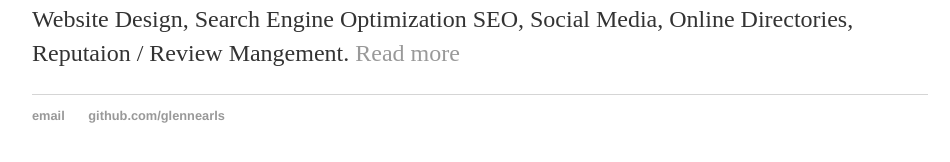
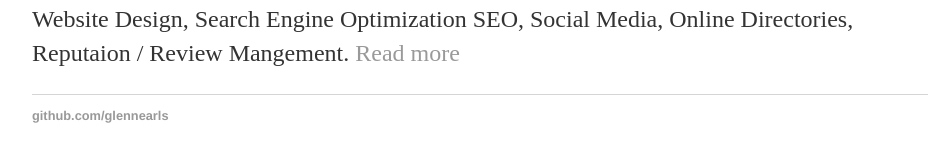
Before and after one commit to GlennEarls/glennearls.github.io, a Jekyll site: the page index.html, which Jekyll copies as it is, in a window 1280 px wide. Shown: the part 262-424 px from the top of the page, without its empty margins (160-1110 px from the left). Built offline with Jekyll 4.4.1, drawn with Linux system fonts in a browser that asks for light colours.

Commit message:
Update index.html

```diff
--- a/index.html
+++ b/index.html
@@ -26,7 +26,6 @@ title: Glenn Earls - IN Local Marketing
 		</div><!-- /.container -->
 		<footer>
     		<ul>
-        		<li><a href="mailto:hankquinlanhub@gmail.com">email</a></li>
         		<li><a href="https://github.com/glenearls">github.com/glennearls</a></li>
 			</ul>
 		</footer>
```
